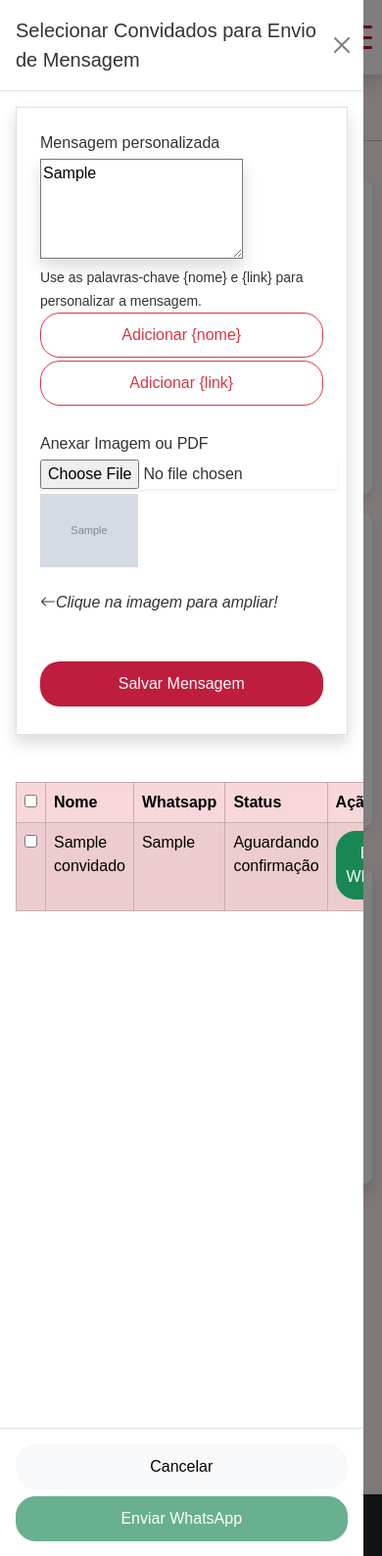
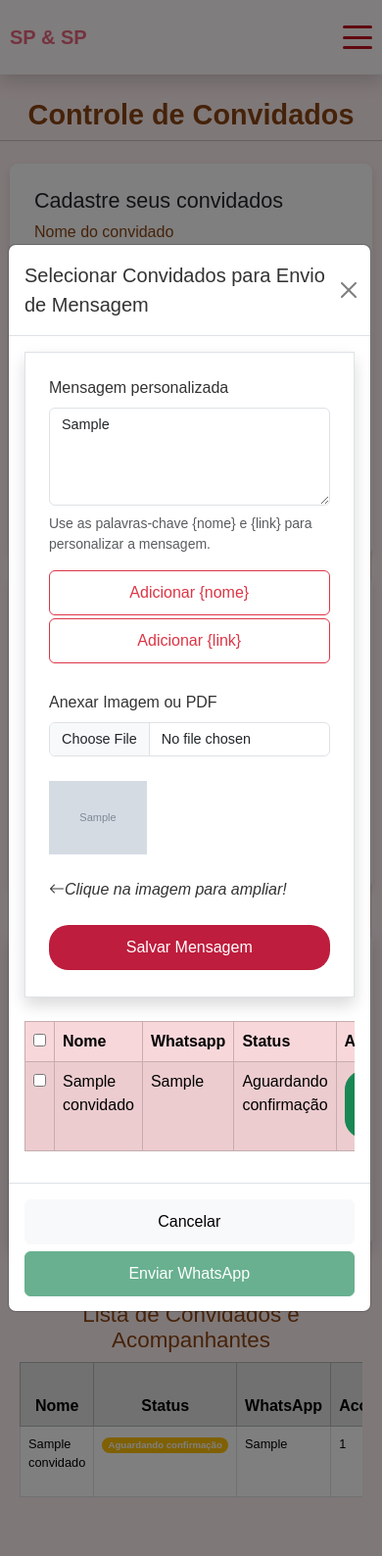
Before and after one commit to warleihc21/eunoiva, a Django app: page /noivos/lista_convidados in a window 390 px wide, after a click on "Enviar WhatsApp". Shown: the whole page at 98% size. Run offline with Django 5.2, Linux system fonts and the light colour scheme; a user stored in the database is signed in; tables that the repository leaves empty hold one stand-in row (values such as "Sample post"); grey boxes marked "Sample" are stand-in pictures; some libraries are stand-ins or nearby versions.

Commit message:
ajusta layout do modal de configurções de mensagens

```diff
--- a/noivos/templates/lista_convidados.html
+++ b/noivos/templates/lista_convidados.html
@@ -111,14 +95,29 @@
         }
 
         .card {
-            padding: 20px;
+            display: flex;
+            flex-direction: column;
+            justify-content: space-between;
+            min-height: 100%; /* Garante que o card estenda-se para acomodar o botão */
+        }
+
+        .card form {
+            flex-grow: 1;
+            display: flex;
+            flex-direction: column;
+            justify-content: space-between;
+        }
+
+        .card form .btn {
+            margin-top: auto;
+        }
+
+        .col-lg-6, .col-md-6, .col-12 {
             margin-bottom: 20px;
-            max-height: 200vh; /* Impede que o conteúdo ultrapasse a tela */
         }
 
         .container {
             padding: 10px;
-
         }
 
         .btn {
@@ -141,17 +140,30 @@
             max-width: 95%;
         }
 
-        .row {
-            flex-direction: column; /* Empilha os cartões verticalmente */
-        }
-
-        .col-lg-6, .col-md-6 {
-            max-width: 100%;
-            flex: 0 0 100%;
+        .form-control {
+            font-size: 0.9rem;
         }
     }
 
+    @media (max-width: 576px) {
+        .card-individual {
+            min-height: 400px; /* Aumente esse valor se necessário */
+            display: flex;
+            flex-direction: column;
+            justify-content: space-between;
+        }
 
+        .card-individual form {
+            flex-grow: 1;
+            display: flex;
+            flex-direction: column;
+            justify-content: space-between;
+        }
+
+        .card-individual button {
+            margin-top: auto;
+        }
+    }
 </style>
 
 
@@ -173,7 +185,7 @@
                     <br>
 
                     <div class="col-lg-6 col-md-6 col-12">
-                        <div class="card p-4">
+                        <div class="card p-4 card-individual">
                             <h2 class="h4">Cadastre seus convidados</h2>
                             <form action="{% url 'lista_convidados' %}" method="POST">
                                 {% csrf_token %}
@@ -217,7 +229,7 @@
 
             <!-- Modal -->
             <div class="modal fade" id="modalEnviarMensagens" tabindex="-1" aria-labelledby="modalEnviarMensagensLabel" aria-hidden="true">
-                <div class="modal-dialog modal-lg modal-fullscreen-sm-down">
+                <div class="modal-dialog modal-dialog-scrollable modal-lg modal-dialog-centered">
                     <div class="modal-content">
                         <div class="modal-header">
                             <h5 class="modal-title" id="modalEnviarMensagensLabel">Selecionar Convidados para Envio de Mensagem</h5>
@@ -226,30 +238,28 @@
                         <div class="modal-body">
                             <div class="border shadow p-4">
                                 <!-- Campo para mensagem personalizada -->
-                                <label for="mensagemPersonalizada" class="block text-sm font-medium text-gray-700">Mensagem personalizada</label>
-                                <br>
-                                <textarea id="mensagemPersonalizada" name="mensagemPersonalizada" rows="4" class="mt-1 block w-full text-sm text-gray-900 shadow ring-1 ring-inset ring-gray-300 focus:ring-2 focus:ring-indigo-600 sm:text-sm sm:leading-6" placeholder="Digite sua mensagem aqui...">{{ mensagem }}</textarea>
-                                <br>
-                                <small class="text-gray-500">Use as palavras-chave {nome} e {link} para personalizar a mensagem.</small>
-                                <button type="button" class="btn btn-outline-danger" style="border-radius: 20px; text-align: center;"  onclick="adicionarVariavel('{nome}')">Adicionar {nome}</button>
-                                <button type="button" class="btn btn-outline-danger" style="border-radius: 20px; text-align: center;" onclick="adicionarVariavel('{link}')">Adicionar {link}</button>
+                                <label for="mensagemPersonalizada" class="form-label">Mensagem personalizada</label>
+                                <textarea id="mensagemPersonalizada" name="mensagemPersonalizada" rows="4" class="form-control" placeholder="Digite sua mensagem aqui...">{{ mensagem }}</textarea>
+                                <small class="text-muted d-block mt-2">Use as palavras-chave {nome} e {link} para personalizar a mensagem.</small>
+                                <div class="mt-3">
+                                    <button type="button" class="btn btn-outline-danger me-2" onclick="adicionarVariavel('{nome}')">Adicionar {nome}</button>
+                                    <button type="button" class="btn btn-outline-danger" onclick="adicionarVariavel('{link}')">Adicionar {link}</button>
+                                </div>
 
-                                <br><br>
-
-                                <div class="row">
+                                <div class="row mt-4">
                                     <div class="col-md-6">
                                         <!-- Campo para upload de arquivo -->
-                                        <label for="arquivo" class="block text-sm font-medium text-gray-700">Anexar Imagem ou PDF</label>
-                                        <input type="file" id="arquivo" name="arquivo" accept=".pdf, .jpg, .jpeg, .png" class="mt-1 block w-full text-sm text-gray-900 shadow-sm ring-1 ring-inset ring-gray-300 focus:ring-2 focus:ring-indigo-600 sm:text-sm sm:leading-6">
+                                        <label for="arquivo" class="form-label">Anexar Imagem ou PDF</label>
+                                        <input type="file" id="arquivo" name="arquivo" accept=".pdf, .jpg, .jpeg, .png" class="form-control">
                                     </div>
                                     <!-- Pré-visualização da imagem -->
                                     <div class="col-md-3" id="previsaoImagem" style="margin-top: 5px;">
                                         {% if mensagem_url %}
                                             <a href="#" id="imagemLink">
-                                                <img id="imagemPreview" src="{{ mensagem_url }}" alt="Pré-visualização da imagem" style="max-width: 100px; max-height: 100px; object-fit: cover; display: block; cursor: pointer;">
+                                                <img id="imagemPreview" src="{{ mensagem_url }}" alt="Pré-visualização da imagem" class="img-fluid" style="max-width: 100px; max-height: 100px; object-fit: cover; cursor: pointer;">
                                             </a>
                                         {% else %}
-                                            <img id="imagemPreview" src="#" alt="Pré-visualização da imagem" style="max-width: 100px; max-height: 100px; object-fit: cover; display: none;">
+                                            <img id="imagemPreview" src="#" alt="Pré-visualização da imagem" class="img-fluid" style="max-width: 100px; max-height: 100px; object-fit: cover; display: none;">
                                         {% endif %}
                                     </div>
                                     <div class="col-md-3 mt-4">
@@ -257,19 +267,14 @@
                                     </div>
                                 </div>
 
-                                <br><br>
-                                <!-- Botões para adicionar variáveis padrões -->
-
-                                <div class="d-flex justify-content-center">
-                                    <button type="button" id="salvarMensagemBtn" class="btn btn-danger btn-lg" style="border-radius: 20px; text-align: center;">
-                                        Salvar Mensagem
-                                    </button>
+                                <div class="d-flex justify-content-center mt-4">
+                                    <button type="button" id="salvarMensagemBtn" class="btn btn-danger btn-lg" style="border-radius: 20px;">Salvar Mensagem</button>
                                 </div>
 
                             </div>
 
-                            <br><br>
                             <!-- Tabela de convidados -->
+                            <div class="table-responsive mt-4">
                                 <table class="table table-danger table-striped table-bordered">
                                     <thead>
                                         <tr>
@@ -288,27 +293,22 @@
                                             <td>{{ convidado.whatsapp }}</td>
                                             <td>{{ convidado.get_status_display }}</td>
                                             <td>
-                                            <a class="btn btn-success" style="border-radius: 20px;"
-                                               href="{{ convidado.link_whatsapp }}"
-                                               target="_blank">
-                                               Enviar WhatsApp
-                                            </a>
+                                                <a class="btn btn-success" style="border-radius: 20px;" href="{{ convidado.link_whatsapp }}" target="_blank">Enviar WhatsApp</a>
                                             </td>
                                         </tr>
                                         {% endfor %}
                                     </tbody>
                                 </table>
                             </div>
+                        </div>
                         <div class="modal-footer">
-                            <button type="button" class="btn btn-light btn-lg" style="border-radius: 20px; text-align: center;" data-bs-dismiss="modal">Cancelar</button>
-
-                            <button type="button" id="enviarMensagensBtn" class="btn btn-success btn-lg" style="border-radius: 20px; text-align: center;" disabled>
-                            Enviar WhatsApp
-                            </button>
+                            <button type="button" class="btn btn-light" data-bs-dismiss="modal">Cancelar</button>
+                            <button type="button" id="enviarMensagensBtn" class="btn btn-success" disabled>Enviar WhatsApp</button>
                         </div>
                     </div>
                 </div>
             </div>
+
 
             <!-- Modal para exibir a imagem ou PDF expandido -->
             <div class="modal fade" id="modalImagemExpandida" tabindex="-1" aria-labelledby="modalImagemExpandidaLabel" aria-hidden="true">
@@ -360,7 +360,7 @@
                                 <th class="text-center font-weight-bold">Nome</th>
                                 <th class="text-center font-weight-bold">Status</th>
                                 <th class="text-center font-weight-bold">WhatsApp</th>
-                                <th class="text-center font-weight-bold">Máximo de Acompanhantes</th>
+                                <th class="text-center font-weight-bold">Máximo Acompanhantes</th>
                                 <th class="text-center font-weight-bold">Acompanhantes Confirmados</th>
                                 <th class="text-center font-weight-bold">Link Convite</th>
                                 <th class="text-center font-weight-bold">Ações</th>
--- a/noivos/views.py
+++ b/noivos/views.py
@@ -243,7 +243,7 @@ def lista_convidados(request):
             # Adicionar link da imagem, se existir
             if mensagem_obj.imagem:
                 imagem_url = request.build_absolute_uri(mensagem_obj.imagem.url)
-                mensagem_formatada += f"\n\n📷 Confira essa imagem: {imagem_url}"
+                mensagem_formatada += f"\n\n📷 Segue também um lindo convite que preparamos para você: {imagem_url}"
 
             mensagem_encoded = quote(mensagem_formatada)
             convidado.link_whatsapp = f"https://wa.me/{telefone}?text={mensagem_encoded}"
```
Also changed, not shown: other parts of noivos/templates/lista_convidados.html (+11 -27 lines). Lines whose indentation alone changed are shown as unchanged.
